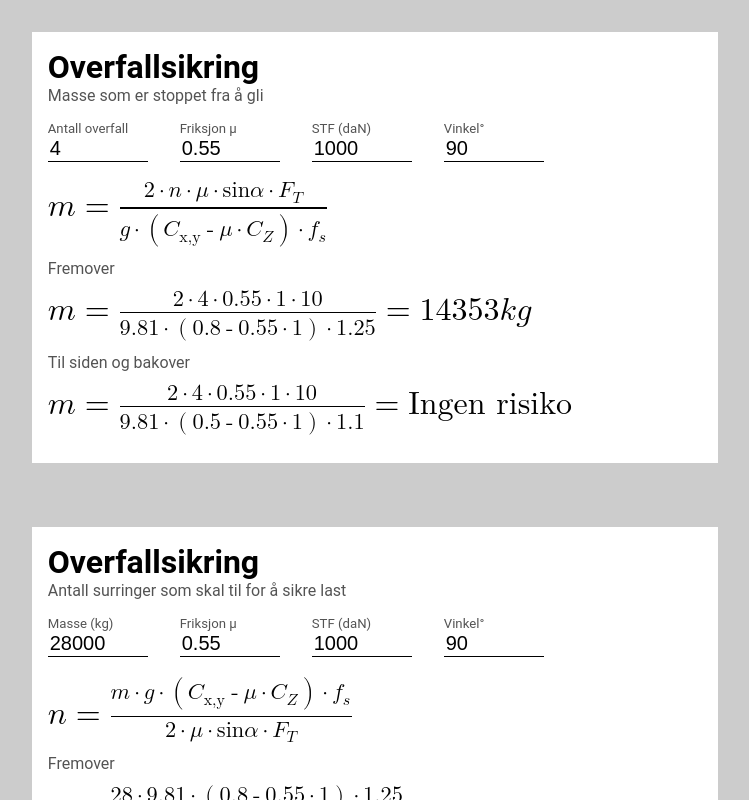
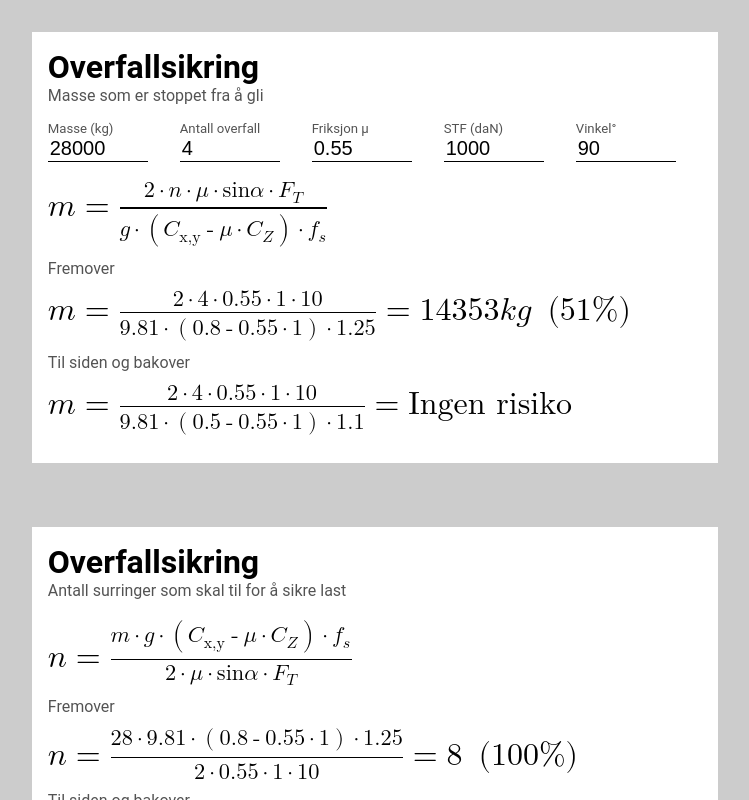
Before and after one commit to markhilb/lastsikring, an Angular app: page / in a window 1280 px wide. Shown: the top 800 px of the page, without its empty margins (265-1014 px from the left). Built offline with nearby package versions, Linux system fonts and the light colour scheme.

Commit message:
merge inputs & add percentage

```diff
--- a/src/app/components/grimesikring-weight/grimesikring-weight.component.html
+++ b/src/app/components/grimesikring-weight/grimesikring-weight.component.html
@@ -3,7 +3,7 @@
 
 <div class="flex wrap gap-8 my-4">
   <app-number-input
-    title="Antall overfall"
+    title="Antall grimer"
     [(value)]="numStraps"
     [min]="0"
     [decimal]="false"
--- a/src/app/components/overfallsikring-straps-equation/overfallsikring-straps-equation.component.html
+++ b/src/app/components/overfallsikring-straps-equation/overfallsikring-straps-equation.component.html
@@ -86,11 +86,17 @@
       <mo>=</mo>
       @if (result === undefined) {
         <mi>_</mi>
+      } @else if (result === null) {
+        <mi>Usikret</mi>
       } @else if (result <= 0) {
         <mi>Ingen risiko</mi>
       } @else {
         <mn>{{ result }}</mn>
       }
+
+      <mi *ngIf="percent !== undefined" class="ml-4">
+        ({{ percent | number: ".0-0" }}%)
+      </mi>
 
       <ng-template #underscore>
         <mi>_</mi>
--- a/src/app/components/overfallsikring-straps-equation/overfallsikring-straps-equation.component.ts
+++ b/src/app/components/overfallsikring-straps-equation/overfallsikring-straps-equation.component.ts
@@ -40,10 +40,11 @@ export class OverfallsikringStrapsEquationComponent {
     ) {
       return undefined;
     }
+
     const denominator = 2 * this.friction * this.alpha * this.ft;
 
     if (denominator === 0) {
-      return -1;
+      return null;
     }
 
     const numenator =
@@ -55,5 +56,22 @@ export class OverfallsikringStrapsEquationComponent {
     return Math.ceil(numenator / denominator);
   }
 
+  get percent() {
+    const numStraps = this.vars.numStraps;
+    const result = this.result;
+
+    if (
+      numStraps === undefined ||
+      numStraps <= 0 ||
+      result === undefined ||
+      result === null ||
+      result < 0
+    ) {
+      return undefined;
+    }
+
+    return Math.min((100 * result) / numStraps, 100);
+  }
+
   constructor(public vars: VariablesService) {}
 }
--- a/src/app/components/overfallsikring-straps/overfallsikring-straps.component.html
+++ b/src/app/components/overfallsikring-straps/overfallsikring-straps.component.html
@@ -1,27 +1,6 @@
 <div class="heading">Overfallsikring</div>
-<div class="sub-heading">Antall surringer som skal til for å sikre last</div>
-
-<div class="flex wrap gap-8 my-4">
-  <app-number-input
-    title="Masse (kg)"
-    [(value)]="weight"
-    [min]="0"
-    [step]="1000"
-  />
-  <app-number-input
-    title="Friksjon μ"
-    [(value)]="vars.friction"
-    [min]="0"
-    [max]="1"
-    [step]="0.1"
-  />
-  <app-number-input title="STF (daN)" [(value)]="stf" [min]="0" [step]="100" />
-  <app-number-input
-    title="Vinkel°"
-    [(value)]="vars.alpha"
-    [min]="0"
-    [max]="360"
-  />
+<div class="sub-heading mb-4">
+  Antall surringer som skal til for å sikre last
 </div>
 
 <app-overfallsikring-straps-equation />
@@ -29,9 +8,9 @@
 <div class="sub-heading">Fremover</div>
 
 <app-overfallsikring-straps-equation
-  [weight]="weight"
+  [weight]="vars.weight"
   [friction]="vars.friction"
-  [stf]="stf"
+  [stf]="vars.stf"
   [alpha]="vars.alpha"
   [cxy]="vars.cx"
   [fsxy]="vars.fsx"
@@ -40,9 +19,9 @@
 <div class="sub-heading">Til siden og bakover</div>
 
 <app-overfallsikring-straps-equation
-  [weight]="weight"
+  [weight]="vars.weight"
   [friction]="vars.friction"
-  [stf]="stf"
+  [stf]="vars.stf"
   [alpha]="vars.alpha"
   [cxy]="vars.cy"
   [fsxy]="vars.fsy"
--- a/src/app/components/overfallsikring-straps/overfallsikring-straps.component.ts
+++ b/src/app/components/overfallsikring-straps/overfallsikring-straps.component.ts
@@ -10,8 +10,5 @@ import { OverfallsikringStrapsEquationComponent } from "../overfallsikring-strap
   styleUrl: "./overfallsikring-straps.component.scss",
 })
 export class OverfallsikringStrapsComponent {
-  weight? = 28000;
-  stf? = 1000;
-
   constructor(public vars: VariablesService) {}
 }
--- a/src/app/components/overfallsikring-weight-equation/overfallsikring-weight-equation.component.html
+++ b/src/app/components/overfallsikring-weight-equation/overfallsikring-weight-equation.component.html
@@ -94,6 +94,10 @@
         <mi>g</mi>
       }
 
+      <mi *ngIf="percent !== undefined" class="ml-4">
+        ({{ percent | number: ".0-0" }}%)
+      </mi>
+
       <ng-template #underscore>
         <mi>_</mi>
       </ng-template>
--- a/src/app/components/overfallsikring-weight-equation/overfallsikring-weight-equation.component.ts
+++ b/src/app/components/overfallsikring-weight-equation/overfallsikring-weight-equation.component.ts
@@ -49,5 +49,21 @@ export class OverfallsikringWeightEquationComponent {
     return Math.round(1000 * (numenator / denominator));
   }
 
+  get percent() {
+    const weight = this.vars.weight;
+    const result = this.result;
+
+    if (
+      weight === undefined ||
+      weight <= 0 ||
+      result === undefined ||
+      result < 0
+    ) {
+      return undefined;
+    }
+
+    return Math.min((100 * result) / weight, 100);
+  }
+
   constructor(public vars: VariablesService) {}
 }
--- a/src/app/components/overfallsikring-weight/overfallsikring-weight.component.html
+++ b/src/app/components/overfallsikring-weight/overfallsikring-weight.component.html
@@ -3,8 +3,14 @@
 
 <div class="flex wrap gap-8 my-4">
   <app-number-input
+    title="Masse (kg)"
+    [(value)]="vars.weight"
+    [min]="0"
+    [step]="1000"
+  />
+  <app-number-input
     title="Antall overfall"
-    [(value)]="numStraps"
+    [(value)]="vars.numStraps"
     [min]="0"
     [decimal]="false"
   />
@@ -15,7 +21,12 @@
     [max]="1"
     [step]="0.1"
   />
-  <app-number-input title="STF (daN)" [(value)]="stf" [min]="0" [step]="100" />
+  <app-number-input
+    title="STF (daN)"
+    [(value)]="vars.stf"
+    [min]="0"
+    [step]="100"
+  />
   <app-number-input
     title="Vinkel°"
     [(value)]="vars.alpha"
@@ -29,9 +40,9 @@
 <div class="sub-heading">Fremover</div>
 
 <app-overfallsikring-weight-equation
-  [numStraps]="numStraps"
+  [numStraps]="vars.numStraps"
   [friction]="vars.friction"
-  [stf]="stf"
+  [stf]="vars.stf"
   [alpha]="vars.alpha"
   [cxy]="vars.cx"
   [fsxy]="vars.fsx"
@@ -40,9 +51,9 @@
 <div class="sub-heading">Til siden og bakover</div>
 
 <app-overfallsikring-weight-equation
-  [numStraps]="numStraps"
+  [numStraps]="vars.numStraps"
   [friction]="vars.friction"
-  [stf]="stf"
+  [stf]="vars.stf"
   [alpha]="vars.alpha"
   [cxy]="vars.cy"
   [fsxy]="vars.fsy"
--- a/src/app/components/overfallsikring-weight/overfallsikring-weight.component.ts
+++ b/src/app/components/overfallsikring-weight/overfallsikring-weight.component.ts
@@ -15,8 +15,5 @@ import { OverfallsikringWeightEquationComponent } from "../overfallsikring-weigh
   styleUrl: "./overfallsikring-weight.component.scss",
 })
 export class OverfallsikringWeightComponent {
-  numStraps? = 4;
-  stf? = 1000;
-
   constructor(public vars: VariablesService) {}
 }
--- a/src/app/services/variables.service.ts
+++ b/src/app/services/variables.service.ts
@@ -4,7 +4,10 @@ import { Injectable } from "@angular/core";
   providedIn: "root",
 })
 export class VariablesService {
+  public weight? = 28_000;
+  public numStraps? = 4;
   public friction? = 0.55;
+  public stf? = 1_000;
   public alpha? = 90;
 
   public g = 9.81;
```
